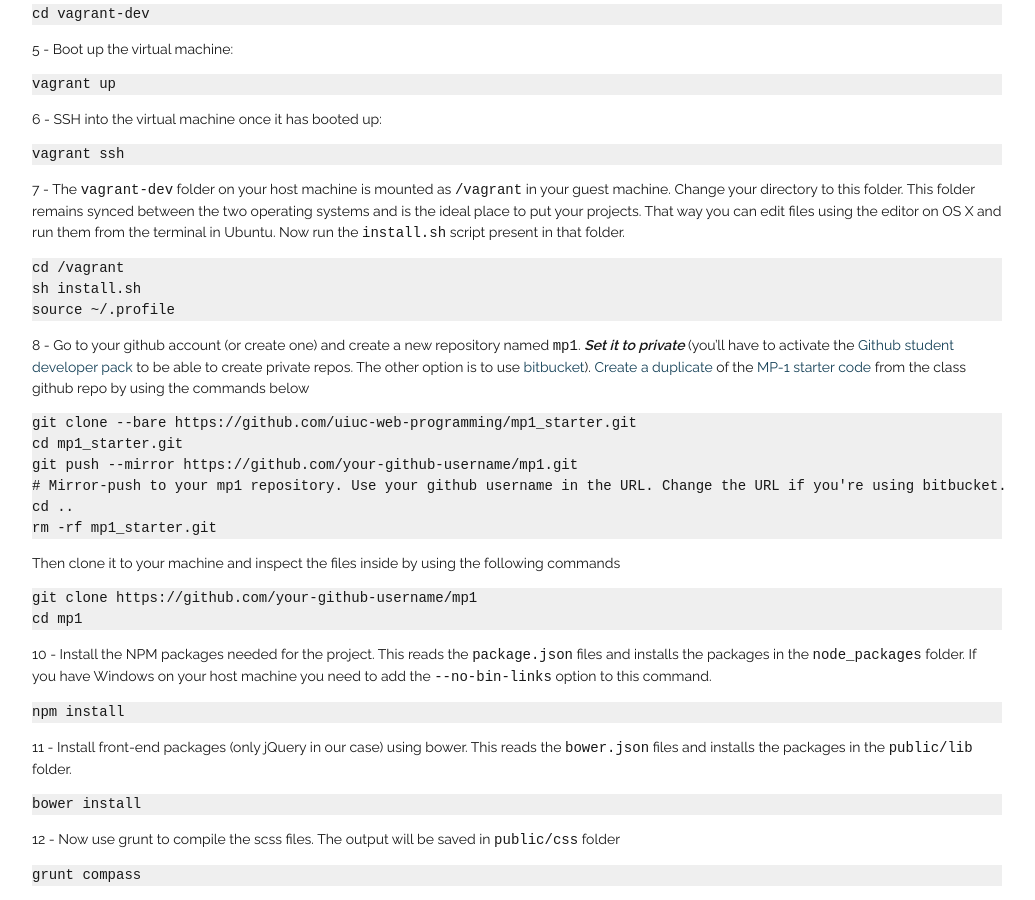
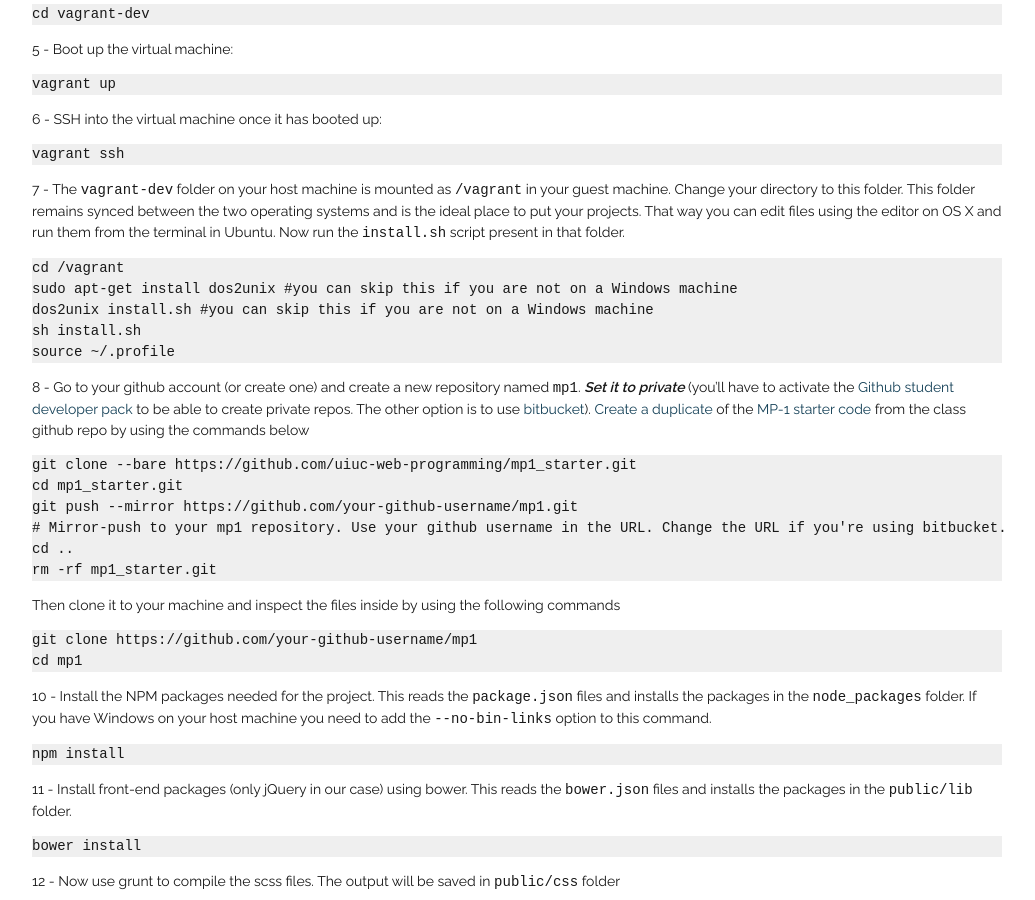
Before and after one commit to biplabdeka/fa2016, a Jekyll site: the page built from _posts/2015-1-28-Lab-1.md, in a window 1280 px wide and 900 px high, scrolled down 778 px. Shown: the whole window, without its empty margins (123-1158 px from the left). Built offline with Jekyll 4.4.1, drawn with Linux system fonts in a browser that asks for light colours; nearby versions of some CDN libraries; Markdown is read by kramdown in place of the engine named in the settings.

Commit message:
Update 2015-1-28-Lab-1.md

````diff
--- a/_posts/2015-1-28-Lab-1.md
+++ b/_posts/2015-1-28-Lab-1.md
@@ -44,6 +44,8 @@ vagrant ssh
 
 ```bash
 cd /vagrant
+sudo apt-get install dos2unix #you can skip this if you are not on a Windows machine
+dos2unix install.sh #you can skip this if you are not on a Windows machine
 sh install.sh
 source ~/.profile
 ```
````
